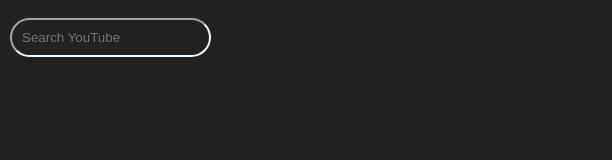
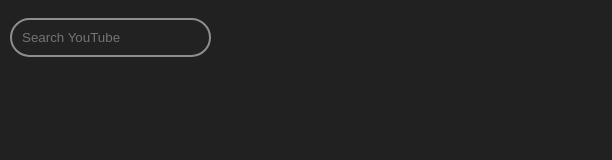
Before and after one commit to Siddhantv1/htmlCSS, a plain HTML site: page youtube.html in a window 1280 px wide. Shown: the full height of the page, 28-640 px from the left. Drawn offline with Linux system fonts and the light colour scheme.

```diff
--- a/youtube.html
+++ b/youtube.html
@@ -19,8 +19,9 @@
         background-color: #212221;
         margin: 10px 10px 10px 10px;
         border-radius: 50px;
-        border-color: aliceblue;
+        border-color: rgb(141, 142, 143);
         border-width: 2px;
+        border-style: solid;
         padding:10px 10px 10px 10px
     }
 </style>
```
